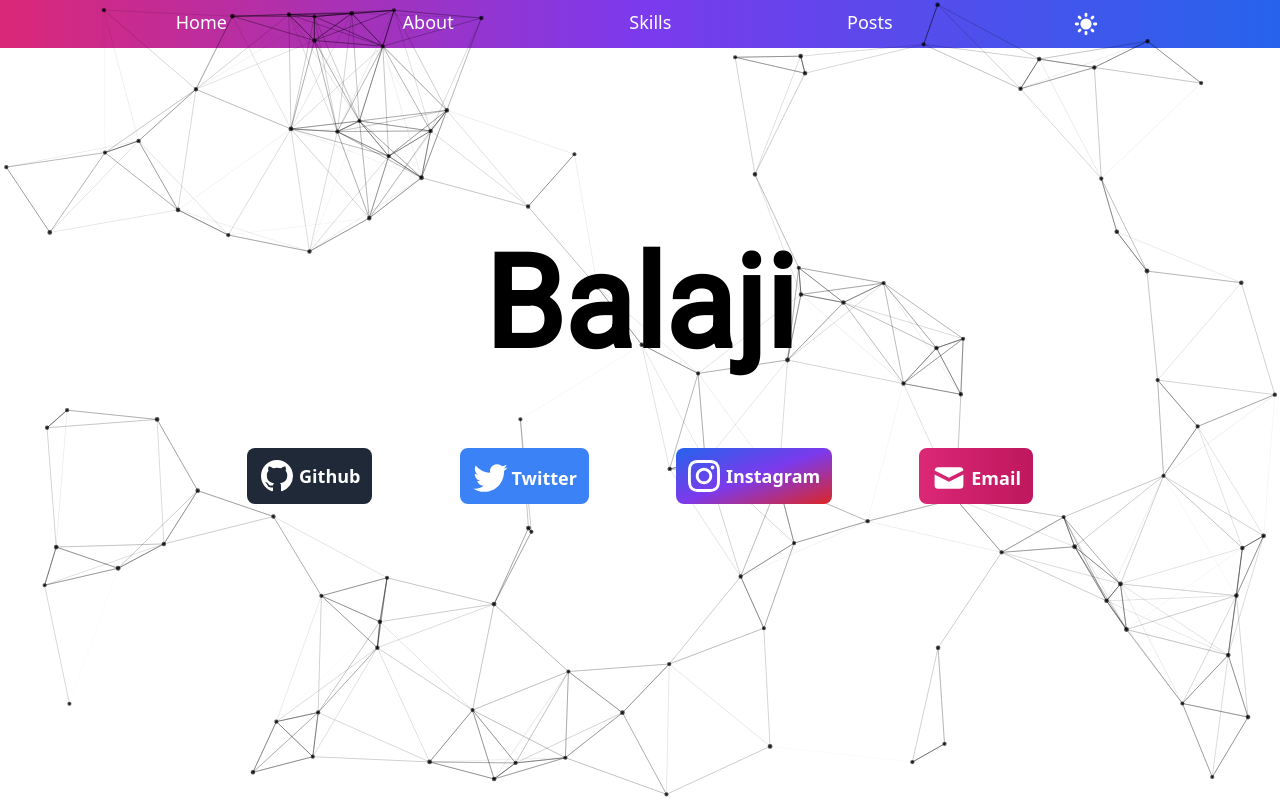
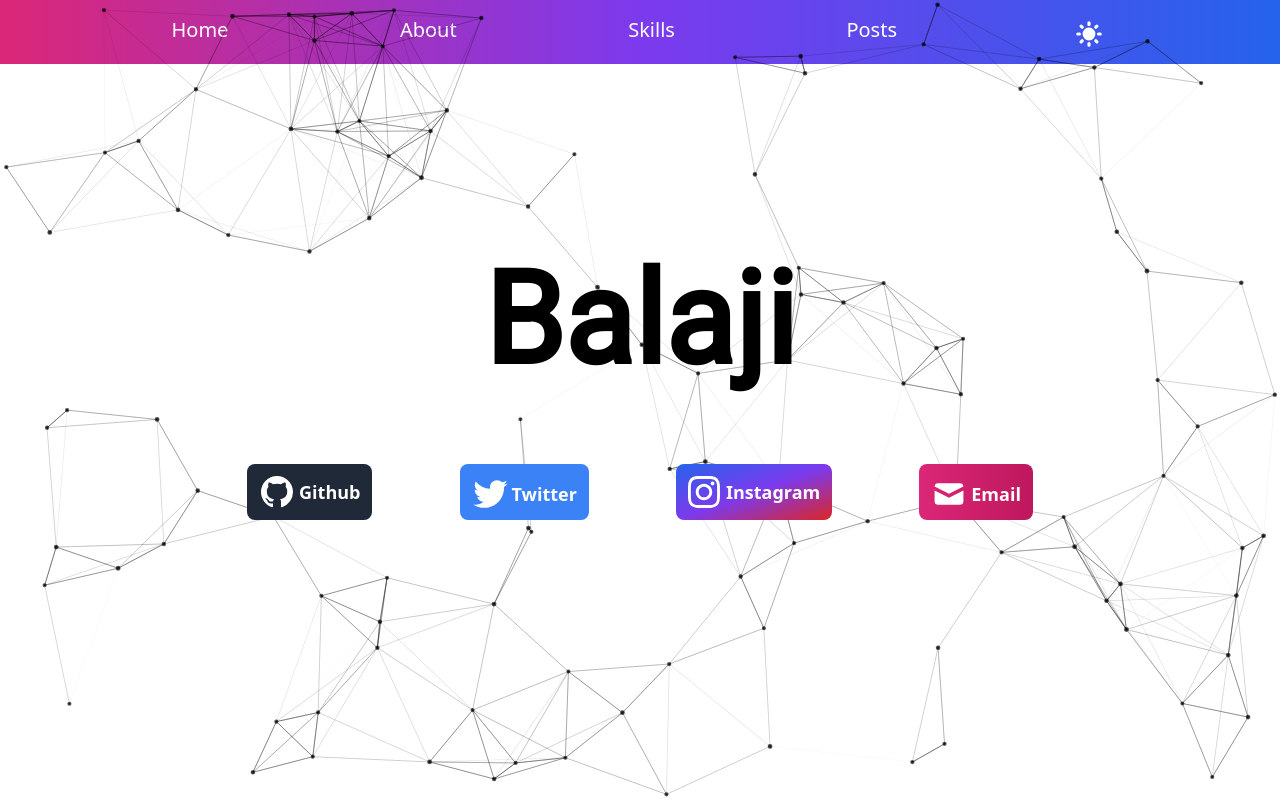
Before and after one commit to balajiofficial/Website, a Next.js app: page / in a window 1280 px wide. Built offline with nearby package versions, Linux system fonts and the light colour scheme.

Commit message:
taller navbar

```diff
--- a/components/navbar.tsx
+++ b/components/navbar.tsx
@@ -40,7 +40,7 @@ export default class Navbar extends Component<{
   render(): ReactElement<HTMLDivElement> {
     return (
       <div className="top-0">
-        <nav className="min-h-full h-12 text-base sm:text-lg bg-gradient-to-r from-pink-600 via-purple-600 to-blue-600  text-white dark:text-white dark:from-fuchsia-600 dark:via-indigo-600 dark:to-sky-500">
+        <nav className="min-h-full h-16 text-base sm:text-lg lg:text-xl bg-gradient-to-r from-pink-600 via-purple-600 to-blue-600  text-white dark:text-white dark:from-fuchsia-600 dark:via-indigo-600 dark:to-sky-500">
           <div>
             <div className="flex justify-evenly font-medium">
               {this.state.pages.map((e) => {
@@ -53,7 +53,7 @@ export default class Navbar extends Component<{
                     }}
                   >
                     <div className="cursor-pointer">
-                      <div className="border-b-2 border-transparent dark:hover:border-white hover:border-white mt-2.5 sm:mt-2">
+                      <div className="border-b-2 border-transparent dark:hover:border-white hover:border-white mt-5 sm:mt-3.5 md:mt-4">
                         {e.label}
                       </div>
                     </div>
@@ -64,7 +64,7 @@ export default class Navbar extends Component<{
                       <div className="cursor-pointer">
                         <div
                           key={e[0]}
-                          className="border-b-2 border-transparent dark:hover:border-white hover:border-white mt-2.5 sm:mt-2"
+                          className="border-b-2 border-transparent dark:hover:border-white hover:border-white mt-5 sm:mt-3.5 md:mt-4"
                         >
                           {e.label}
                         </div>
@@ -74,7 +74,7 @@ export default class Navbar extends Component<{
                 );
               })}
 
-              <div className="mt-2 sm:mt-1.5">
+              <div className="mt-4 sm:mt-3.5">
                 <div
                   className="cursor-pointer"
                   onClick={() => {
@@ -96,7 +96,7 @@ export default class Navbar extends Component<{
                     {this.state.theme == "dark" ? (
                       <svg
                         xmlns="http://www.w3.org/2000/svg"
-                        className="sm:h-7 sm:w-7 h-6 w-6"
+                        className="sm:h-7 sm:w-7 lg:h-8 lg:w-8 h-6 w-6"
                         viewBox="0 0 20 20"
                         fill="currentColor"
                       >
@@ -105,7 +105,7 @@ export default class Navbar extends Component<{
                     ) : (
                       <svg
                         xmlns="http://www.w3.org/2000/svg"
-                        className="sm:h-7 sm:w-7 h-6 w-6"
+                        className="sm:h-7 sm:w-7 lg:h-8 lg:w-8 h-6 w-6"
                         viewBox="0 0 20 20"
                         fill="currentColor"
                       >
--- a/package.json
+++ b/package.json
@@ -18,7 +18,6 @@
     "prism-react-renderer": "^1.2.1",
     "react": "17.0.2",
     "react-dom": "17.0.2",
-    "react-tsparticles": "^1.37.0",
     "reading-time": "^1.5.0",
     "sharp": "^0.29.2"
   },
```
Also changed, not shown: 1 other file (tests, documents, lock files or other folders).
